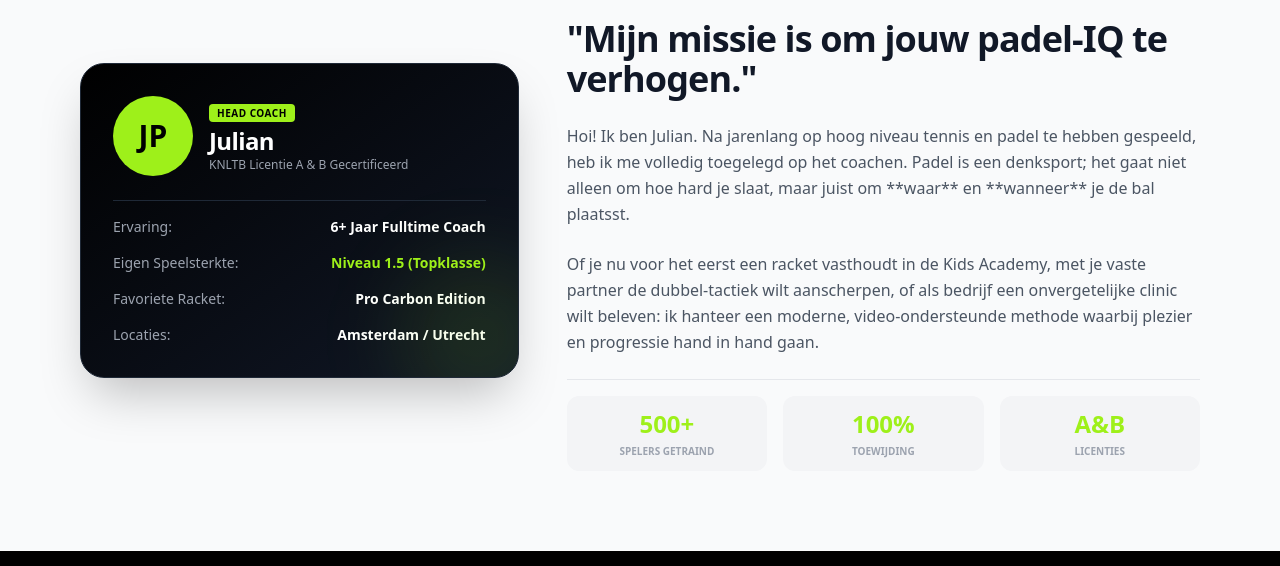
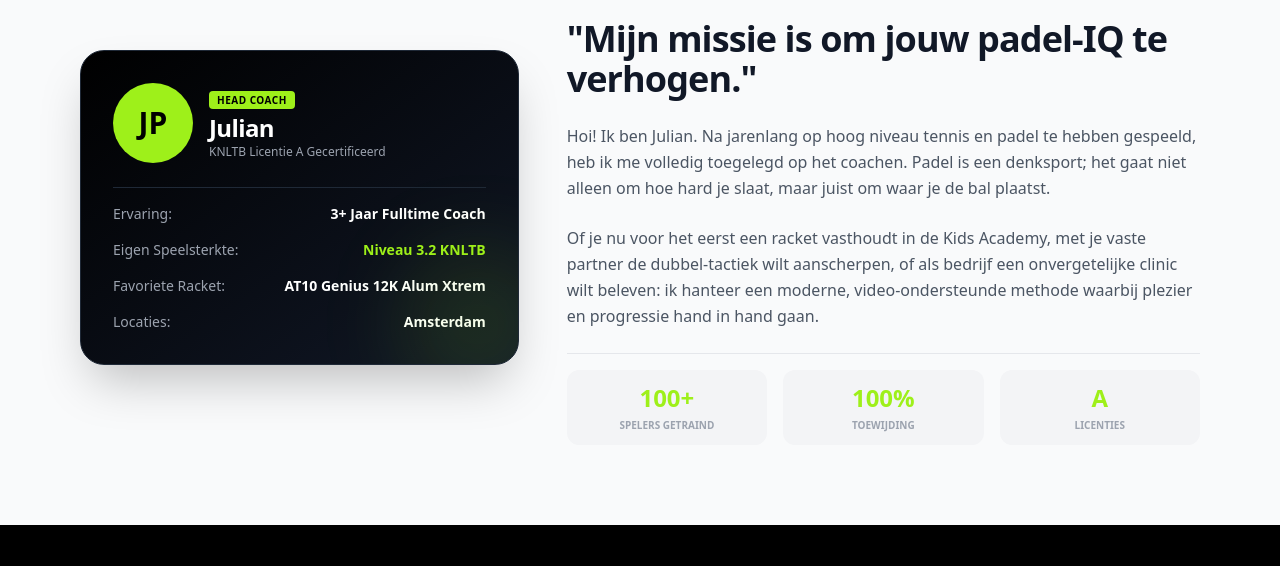
Before and after one commit to Kxlerrrr/julian-padel-website, a plain HTML site: page index.html in a window 1280 px wide. Shown: the part 3880-4446 px from the top of the page. Drawn offline with nearby package versions, Linux system fonts and the light colour scheme.

Commit message:
Update index.html

```diff
--- a/index.html
+++ b/index.html
@@ -329,16 +329,16 @@
                         <div>
                             <span class="text-[10px] bg-padelGreen text-black px-2 py-0.5 rounded font-black uppercase tracking-wider">Head Coach</span>
                             <h3 class="text-2xl font-black tracking-tight mt-0.5">Julian</h3>
-                            <p class="text-xs text-gray-400">KNLTB Licentie A & B Gecertificeerd</p>
+                            <p class="text-xs text-gray-400">KNLTB Licentie A Gecertificeerd</p>
                         </div>
                     </div>
 
                     <!-- Spelersstatistieken -->
                     <div class="space-y-4 border-t border-gray-800 pt-4 text-sm">
-                        <div class="flex justify-between"><span class="text-gray-400">Ervaring:</span><span class="font-bold">6+ Jaar Fulltime Coach</span></div>
-                        <div class="flex justify-between"><span class="text-gray-400">Eigen Speelsterkte:</span><span class="font-bold text-padelGreen">Niveau 1.5 (Topklasse)</span></div>
-                        <div class="flex justify-between"><span class="text-gray-400">Favoriete Racket:</span><span class="font-bold">Pro Carbon Edition</span></div>
-                        <div class="flex justify-between"><span class="text-gray-400">Locaties:</span><span class="font-bold text-right">Amsterdam / Utrecht</span></div>
+                        <div class="flex justify-between"><span class="text-gray-400">Ervaring:</span><span class="font-bold">3+ Jaar Fulltime Coach</span></div>
+                        <div class="flex justify-between"><span class="text-gray-400">Eigen Speelsterkte:</span><span class="font-bold text-padelGreen">Niveau 3.2 KNLTB</span></div>
+                        <div class="flex justify-between"><span class="text-gray-400">Favoriete Racket:</span><span class="font-bold">AT10 Genius 12K Alum Xtrem</span></div>
+                        <div class="flex justify-between"><span class="text-gray-400">Locaties:</span><span class="font-bold text-right">Amsterdam</span></div>
                     </div>
                 </div>
 
@@ -347,7 +347,7 @@
                     <span class="text-xs font-bold text-padelGreen uppercase tracking-widest bg-padelGreen/10 px-3 py-1 rounded-md">Ontmoet je Trainer</span>
                     <h2 class="text-4xl font-black tracking-tight">"Mijn missie is om jouw padel-IQ te verhogen."</h2>
                     <p class="text-gray-600 dark:text-gray-300 leading-relaxed">
-                        Hoi! Ik ben Julian. Na jarenlang op hoog niveau tennis en padel te hebben gespeeld, heb ik me volledig toegelegd op het coachen. Padel is een denksport; het gaat niet alleen om hoe hard je slaat, maar juist om **waar** en **wanneer** je de bal plaatsst.
+                        Hoi! Ik ben Julian. Na jarenlang op hoog niveau tennis en padel te hebben gespeeld, heb ik me volledig toegelegd op het coachen. Padel is een denksport; het gaat niet alleen om hoe hard je slaat, maar juist om waar je de bal plaatst.
                     </p>
                     <p class="text-gray-600 dark:text-gray-300 leading-relaxed">
                         Of je nu voor het eerst een racket vasthoudt in de Kids Academy, met je vaste partner de dubbel-tactiek wilt aanscherpen, of als bedrijf een onvergetelijke clinic wilt beleven: ik hanteer een moderne, video-ondersteunde methode waarbij plezier en progressie hand in hand gaan.
@@ -355,7 +355,7 @@
 
                     <div class="grid grid-cols-3 gap-4 pt-4 border-t border-gray-200 dark:border-gray-700 text-center">
                         <div class="p-3 bg-gray-100 dark:bg-gray-800 rounded-xl">
-                            <div class="text-2xl font-black text-padelGreen">500+</div>
+                            <div class="text-2xl font-black text-padelGreen">100+</div>
                             <div class="text-[10px] uppercase text-gray-400 font-bold mt-1">Spelers Getraind</div>
                         </div>
                         <div class="p-3 bg-gray-100 dark:bg-gray-800 rounded-xl">
@@ -363,7 +363,7 @@
                             <div class="text-[10px] uppercase text-gray-400 font-bold mt-1">Toewijding</div>
                         </div>
                         <div class="p-3 bg-gray-100 dark:bg-gray-800 rounded-xl">
-                            <div class="text-2xl font-black text-padelGreen">A&B</div>
+                            <div class="text-2xl font-black text-padelGreen">A</div>
                             <div class="text-[10px] uppercase text-gray-400 font-bold mt-1">Licenties</div>
                         </div>
                     </div>
```
